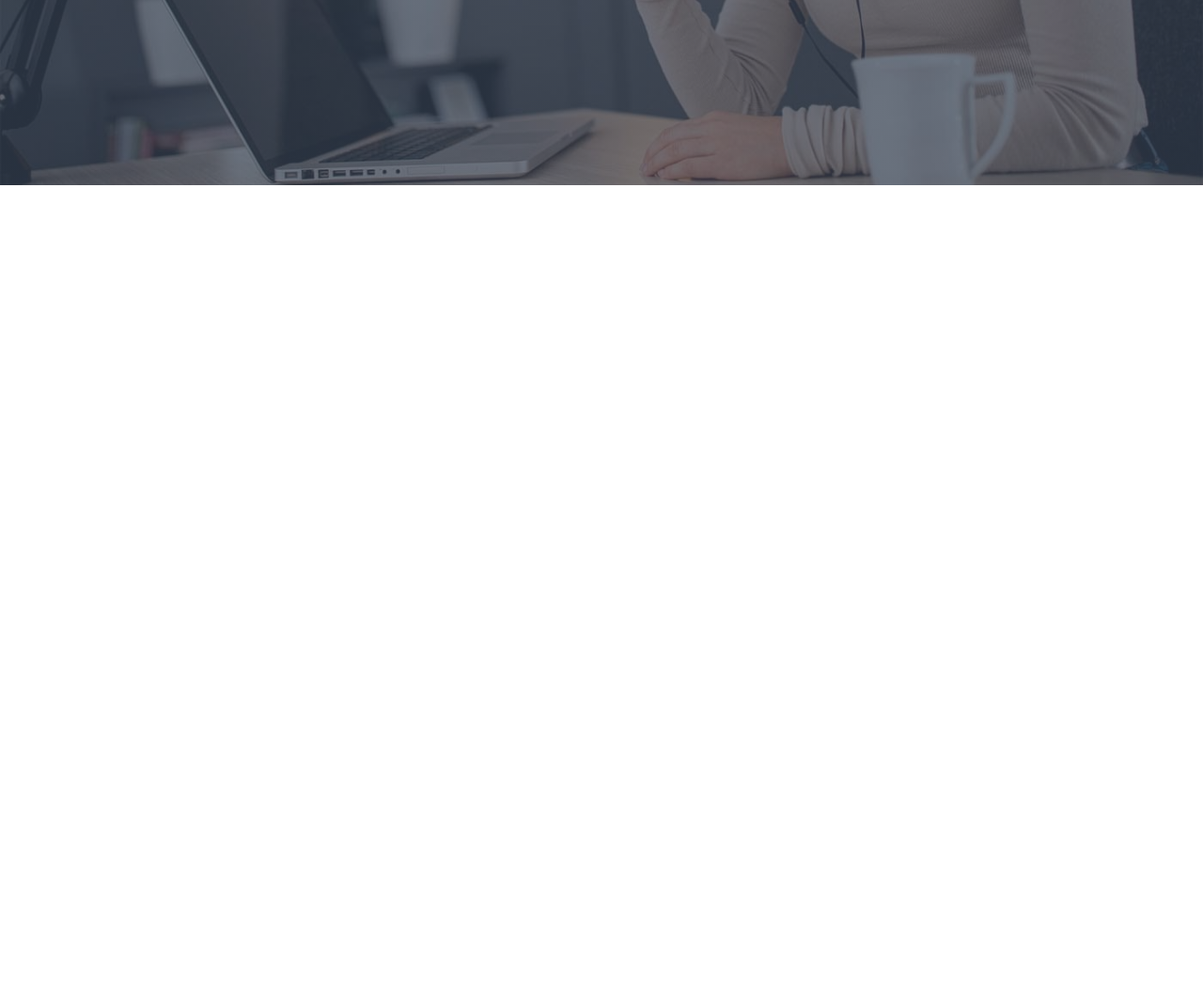
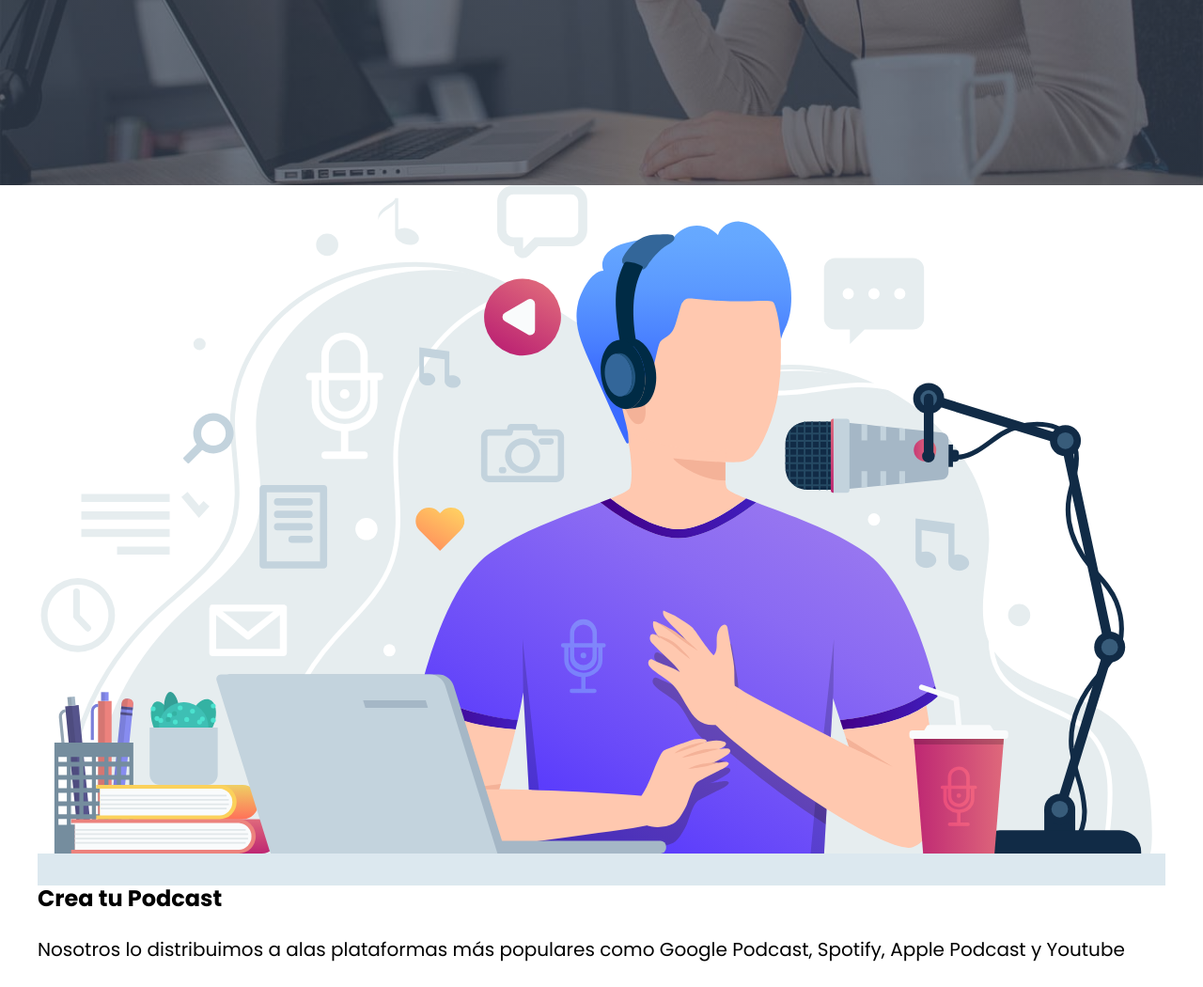
Before and after one commit to JosueP0721/Proyecto--Podcast, a website: page index.html in a window 1280 px wide. Shown: the part 602-1652 px from the top of the page at 94% size. Before the commit the page ends 800 px from the top, so only its background shows below. Drawn offline with Linux system fonts and the light colour scheme.

Commit message:
crea html

```diff
--- a/index.html
+++ b/index.html
@@ -25,6 +25,17 @@
             </div>
         </div>
     </header>
+    <section class="contenedor seccion">
+        <div class="crea-grid">
+            <div class="imagen">
+                <img src="build/img/imagen_podcast.svg" alt="imagen podcast">
+            </div>
+            <div class="contenido">
+                <h2>Crea tu Podcast</h2>
+                <p>Nosotros lo distribuimos a alas plataformas más populares como Google Podcast, Spotify, Apple Podcast y Youtube</p>
+            </div>
+        </div>
+    </section>
 
 </body>
 
```
Also changed, not shown: src/scss/layout/_crea.scss (added).
